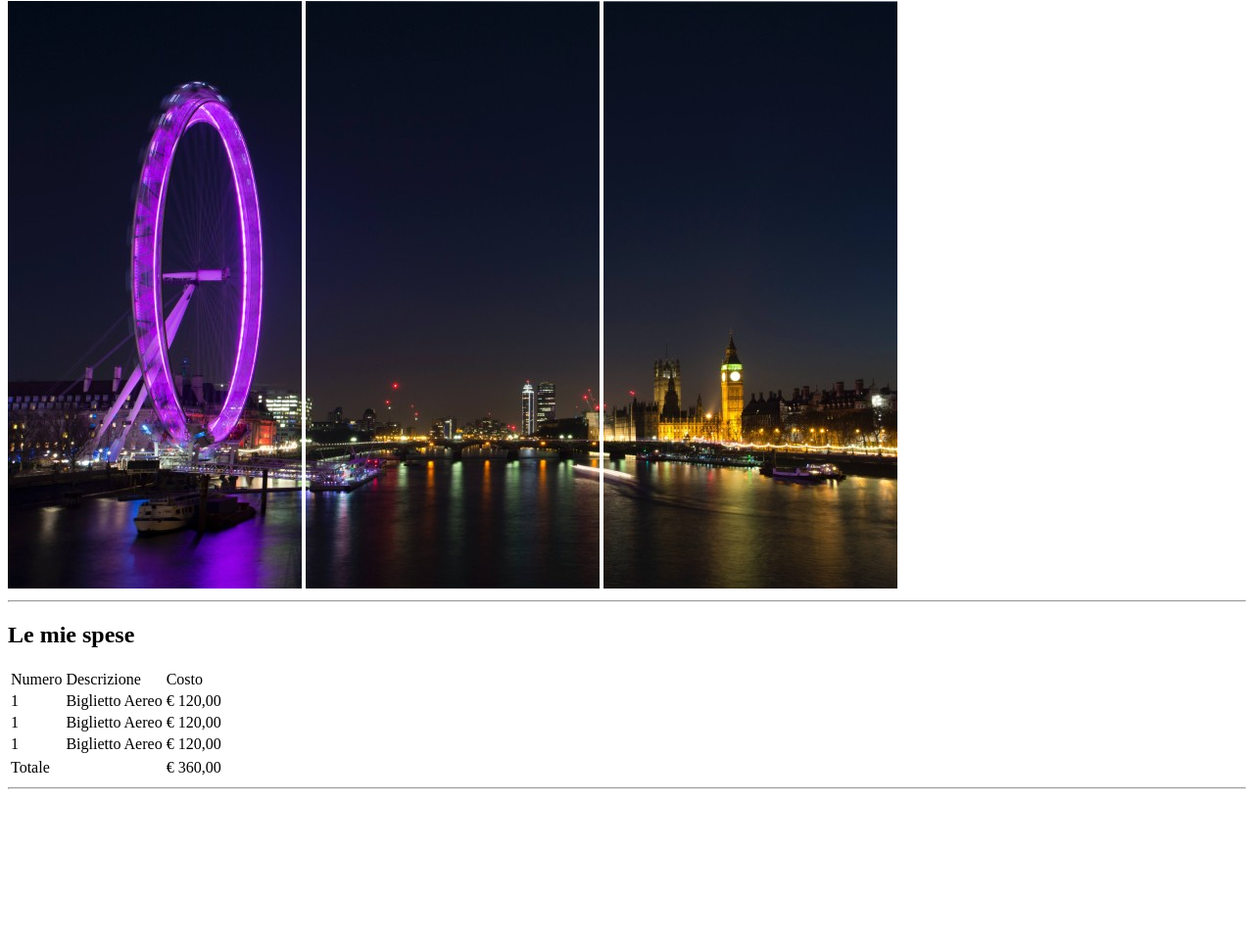
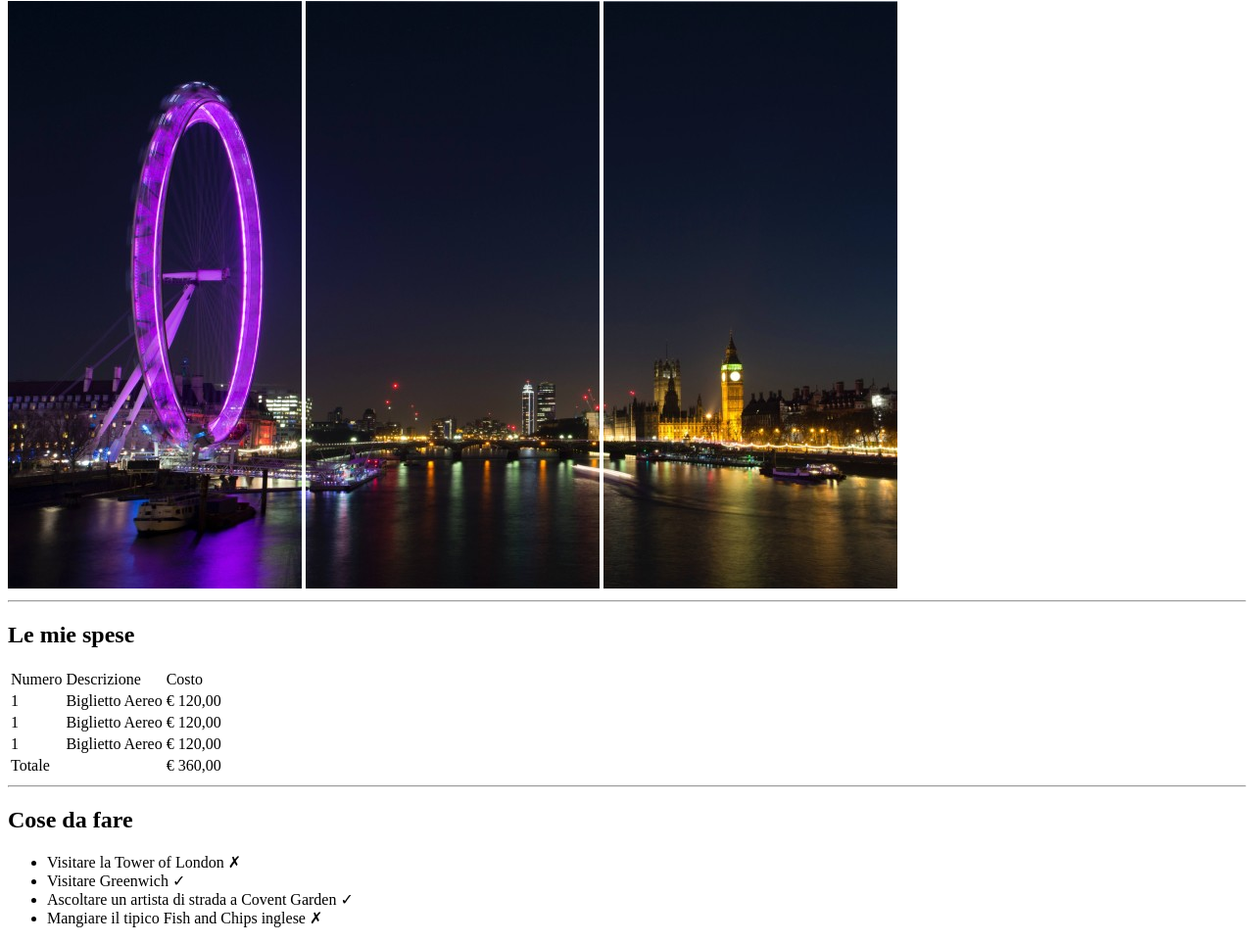
Before and after one commit to StefanoGalandrini/html-london-trip, a plain HTML site: page index.html in a window 1280 px wide. Shown: the part 79-1042 px from the top of the page at 98% size. Before the commit the page ends 893 px from the top, so only its background shows below. Drawn offline with Linux system fonts and the light colour scheme.

Commit message:
Unordered List "Cose da fare" completed

```diff
--- a/index.html
+++ b/index.html
@@ -45,16 +45,22 @@
                 </tbody>
                 <tfoot>
                     <tr>
-                        <tr>
-                            <td colspan="2">Totale</td>
-                            <td>€ 360,00</td>
-                        </tr>
-                    </tr>
+                        <td colspan="2">Totale</td>
+                        <td>€ 360,00</td>
+                </tr>
                 </tfoot>
             </table>
         </section>
         <hr>
-
+        <section>
+            <h2>Cose da fare</h2>
+            <ul>
+                <li>Visitare la Tower of London &#10007;</li>
+                <li>Visitare Greenwich &#10003;</li>
+                <li>Ascoltare un artista di strada a Covent Garden &#10003;</li>
+                <li>Mangiare il tipico Fish and Chips inglese &#10007;</li>
+            </ul>
+        </section>
 
 
 
```
